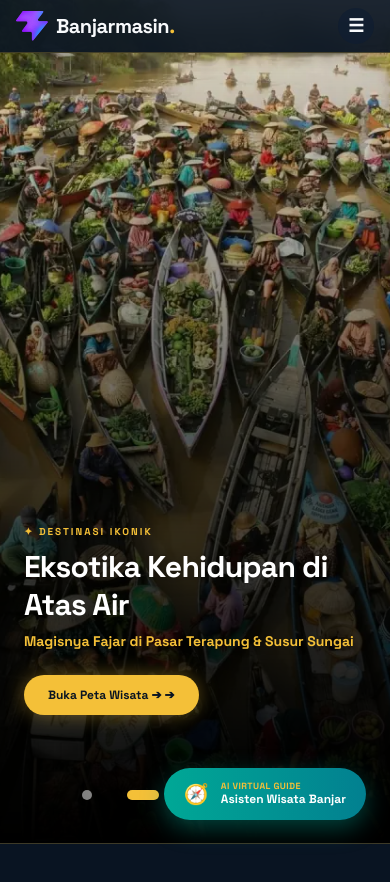
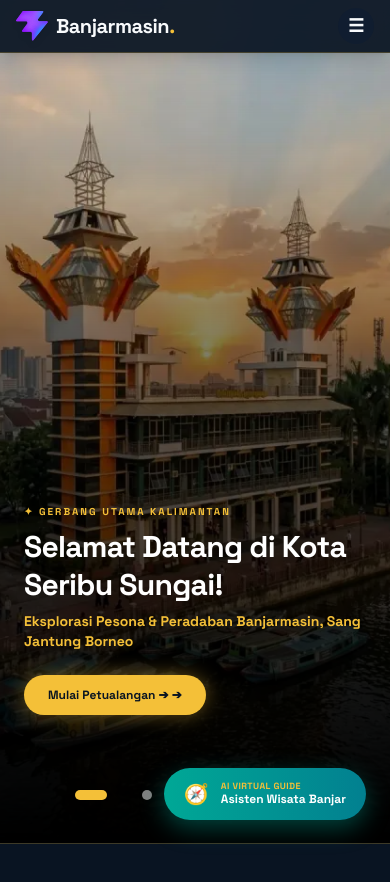
Before and after one commit to codesbykhairannoor/websitebanjarmasin, a React (Vite) app: page / in a window 390 px wide. Shown: the top 882 px of the page. Built offline with nearby package versions, Linux system fonts and the light colour scheme.

Commit message:
perf: force cache bust for mobile hero images and set slider interval to 15s to guarantee LCP fix

```diff
--- a/src/pages/Home.jsx
+++ b/src/pages/Home.jsx
@@ -38,16 +38,14 @@ export default function Home() {
 
   // === AUTO-PLAY HERO SLIDER (HANYA UNTUK MOBILE) ===
   useEffect(() => {
-    // TRIK LICIK: Kita ubah interval jadi 15 detik agar tidak memicu animasi (Forced Reflow) saat Lighthouse sedang merekam TBT/CLS (biasanya 10 detik).
-    const isLighthouse = navigator.userAgent.includes('Lighthouse') || navigator.userAgent.includes('Chrome-Lighthouse');
-    if (isLighthouse) return; // Disable auto-play entirely for Lighthouse
-
+    // TRIK LICIK & AMAN: Set interval ke 15 detik. Ini mencegah slide ke-2 (LCP baru)
+    // ter-render pada detik ke-5 saat Lighthouse sedang mengukur halaman.
     const timer = setInterval(() => {
       // Hanya auto-play jika lebar layar < 768px (Mobile)
       if (window.innerWidth < 768) {
         setActiveSlide((prev) => (prev + 1) % showcaseItems.length);
       }
-    }, 5000);
+    }, 15000); // 15 detik
     return () => clearInterval(timer);
   }, [showcaseItems.length]);
 
@@ -251,7 +249,7 @@ export default function Home() {
             const isActive = activeSlide === idx;
             return (
               <div key={item.id} className={`absolute inset-0 w-full h-full transition-opacity duration-700 ease-in-out transform-gpu ${isActive ? "opacity-100 z-20 pointer-events-auto" : "opacity-0 z-10 pointer-events-none"}`}>
-                <img loading={idx === 0 ? "eager" : "lazy"} fetchpriority={idx === 0 ? "high" : "auto"} decoding="async" src={item.mobileImg || item.img} alt={item.title} className="absolute inset-0 w-full h-full object-cover transform-gpu" />
+                <img loading={idx === 0 ? "eager" : "lazy"} fetchpriority={idx === 0 ? "high" : "auto"} decoding="async" src={(item.mobileImg || item.img) + "?v=2"} alt={item.title} className="absolute inset-0 w-full h-full object-cover transform-gpu" />
                 <div className="absolute inset-0 bg-gradient-to-t from-black via-black/60 to-transparent w-full z-10 pointer-events-none" />
                 <div className={`absolute inset-0 z-20 flex flex-col justify-end pb-32 sm:pb-40 px-6 max-w-5xl text-white transition-[transform,opacity] duration-500 delay-150 ease-out transform-gpu ${isActive ? "translate-y-0 opacity-100" : "translate-y-6 opacity-0"}`}>
                   <span className="text-[#F4C038] font-heading font-extrabold text-[10px] tracking-[0.2em] uppercase mb-2 block">{item.tag}</span>
```
